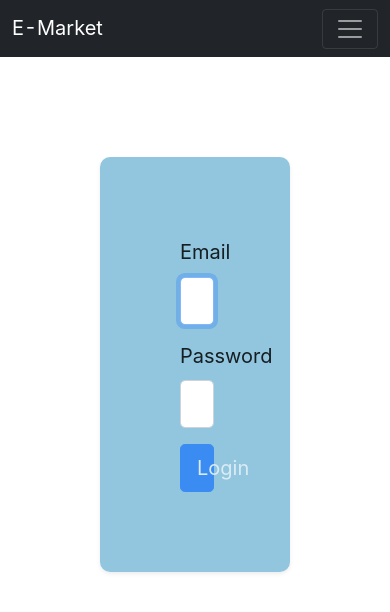
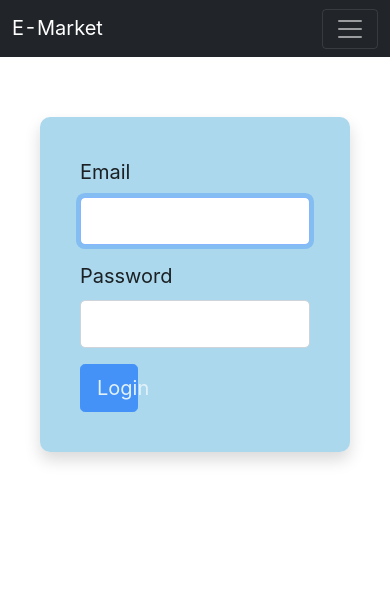
Before and after one commit to johanesimarmata/e-market-frontend, a React (Create React App) app: page /login in a window 390 px wide. Shown: the top 612 px of the page. Built offline with nearby package versions, Linux system fonts and the light colour scheme.

Commit message:
style login-form

```diff
--- a/src/pages/Login/LoginPage.css
+++ b/src/pages/Login/LoginPage.css
@@ -1,10 +1,24 @@
 .Login{
-    margin:100px;
+    margin: 60px 180px;
     padding: 80px;
     border-radius: 10px;
-    background-color: rgba(64, 156, 199, 0.568);
+    background-color: rgba(109, 187, 223, 0.568);
 }
 
 .login-label{
     font-size: 20px;
 }
+
+@media(max-width: 856px){
+    .Login{
+        margin: 60px 80px;
+        padding: 40px;
+    }
+}
+
+@media(max-width: 756px){
+    .Login{
+        margin: 60px 40px;
+        padding: 40px;
+    }
+}
--- a/src/pages/Login/LoginPage.js
+++ b/src/pages/Login/LoginPage.js
@@ -40,7 +40,7 @@ export const LoginPage = () => {
   }
 
   return (
-    <div className="Login shadow-sm">
+    <div className="Login shadow">
       <Form onSubmit={handleSubmit}>
         <Form.Group controlId="email">
           <Form.Label className='login-label'>Email</Form.Label>
```
